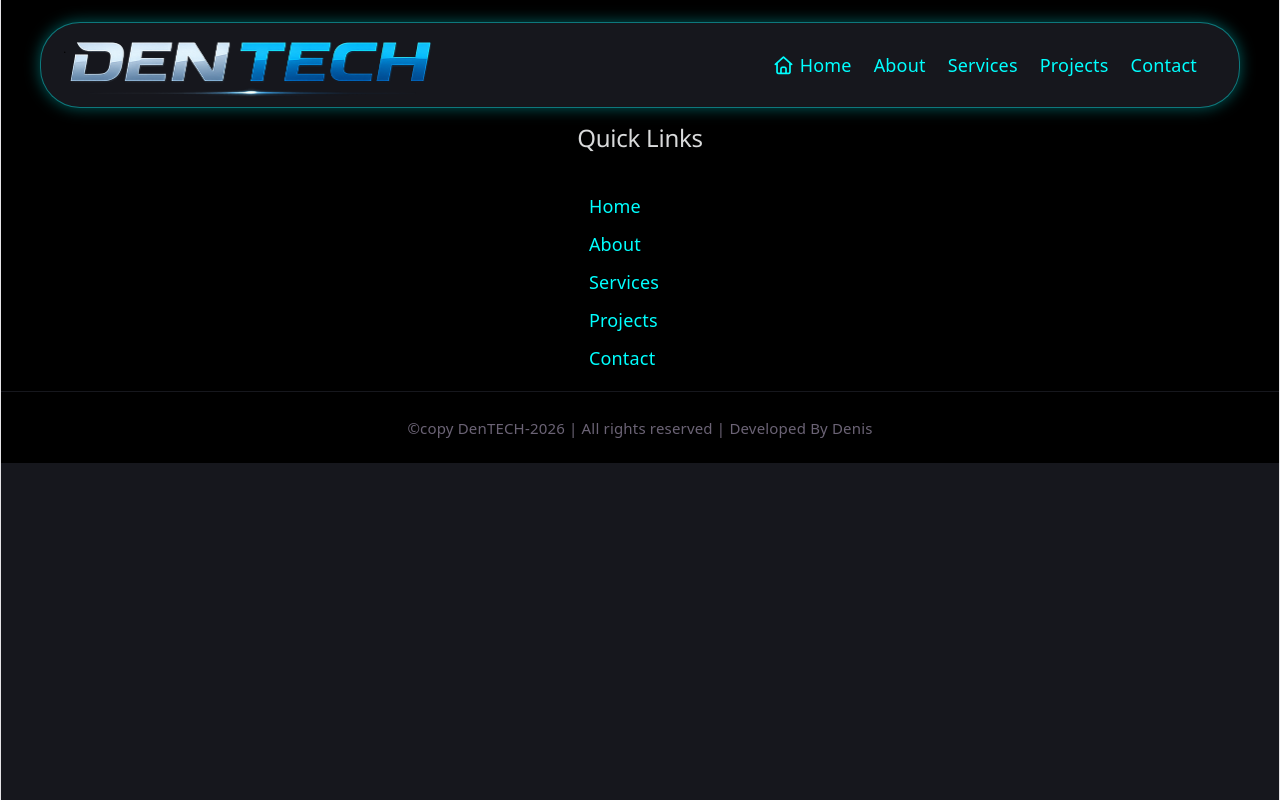
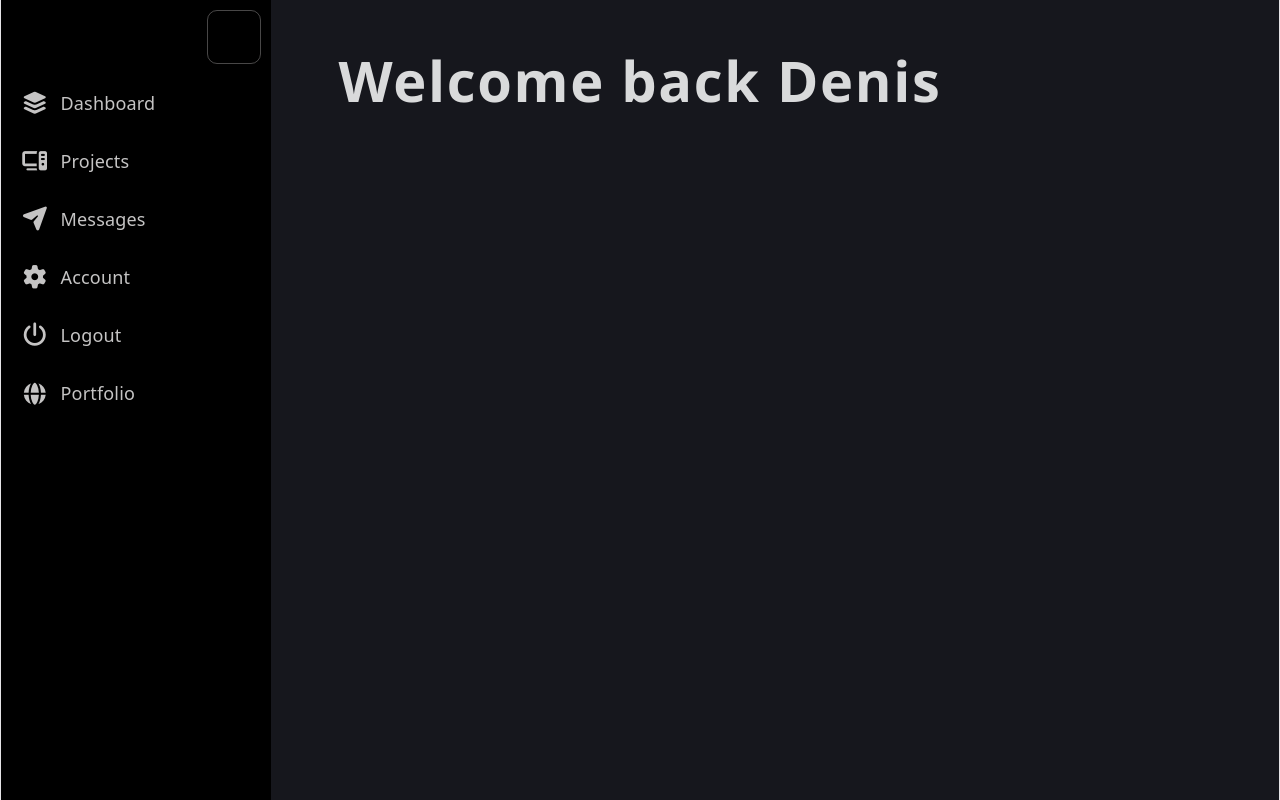
Before and after one commit to denisondeyo7-svg/DenTECH, a React app in the folder PORTFOLIO/: page /Admin in a window 1280 px wide. Shown: the top 800 px of the page. Built offline with nearby package versions, Linux system fonts and the light colour scheme; the HTML template or start-up script is replaced by a standard one.

Commit message:
save changes

```diff
--- a/PORTFOLIO/src/About.jsx
+++ b/PORTFOLIO/src/About.jsx
@@ -1,5 +1,5 @@
 import aboutImage from './assets/1785571552364 (1)-Photoroom.png'
-
+import { Link } from 'react-router-dom'
 function About(){
 
     const content = [
@@ -30,7 +30,7 @@ function About(){
                                 <h1>{content.contentTheme}</h1>
                                 <p>{content.mycontent}</p>
                                 <br />
-                                <button id='aboutbtn'>View My Projects <i className='fas fa-globe'></i></button>
+                                <Link to="/Projects"id='aboutbtn'>View My Projects <i className='fas fa-globe'></i></Link>
                             </div>
                         ))}
 
--- /dev/null
+++ b/PORTFOLIO/src/Admin.jsx
@@ -0,0 +1,51 @@
+import { useState } from "react";
+
+function Dashboard() {
+  const [isCollapsed, setIsCollapsed] = useState(false);
+
+  return (
+    <div className={`admin-container ${isCollapsed ? "sidebar-collapsed" : ""}`}>
+
+      <div className="adminsidebar">
+
+        <button className="toggle-btn" onClick={() => setIsCollapsed(!isCollapsed)}>
+          <i className={isCollapsed ? "fas fa-bars" : "fas fa-times"}></i>
+        </button>
+
+        <div className="navlink">
+          <i className="fas fa-layer-group"></i>
+          <a href="">Dashboard</a>
+        </div>
+
+        <div className="navlink">
+          <i className="fas fa-computer"></i>
+          <a href="">Projects</a>
+        </div>
+
+        <div className="navlink">
+          <i className="fas fa-paper-plane"></i>
+          <a href="">Messages</a>
+        </div>
+
+        <div className="navlink">
+          <i className="fas fa-gear"></i>
+          <a href="">Account</a>
+        </div>
+
+        <div className="navlink">
+          <i className="fas fa-power-off"></i>
+          <a href="">Logout</a>
+        </div>
+
+        <div className="navlink">
+          <i className="fas fa-globe"></i>
+          <a href="/">Portfolio</a>
+        </div>
+      </div>
+
+
+    </div>
+  );
+}
+
+export default Dashboard;
--- /dev/null
+++ b/PORTFOLIO/src/Admincontent.jsx
@@ -0,0 +1,11 @@
+function Content(){
+
+    return(
+        <section className="admin-content">
+
+            <h1 className="welcome-message">Welcome back Denis</h1>
+
+        </section>
+    )
+}
+export default Content
--- a/PORTFOLIO/src/App.css
+++ b/PORTFOLIO/src/App.css
@@ -81,19 +81,7 @@ nav a:hover{
 
 }
 
-.sticks{
-  display: flex;
-  flex-direction: column;
-  gap: 7px;
-
-}
-
-.stick{
-  background: aqua;
-  width: 30px;
-  height: 2px;
-
-}
+
 .sidebar {
    display: none;
     position: fixed;
@@ -368,6 +356,8 @@ nav a:hover{
 }
 
 #workbtn{
+  text-decoration: none;
+
   display: flex;
 
   align-items: center;
@@ -391,7 +381,13 @@ nav a:hover{
   transition: .3s ease-in;
 
 }
-
+.message{
+  padding: 10px;
+  border-radius: 5px;
+  background: #ffffff46;
+  text-align: center;
+  color: #c5c4c4;
+}
 #workbtn:hover{
 
   background: transparent;
@@ -403,6 +399,8 @@ nav a:hover{
 }
 
 #reachbtn{
+  text-decoration: none;
+
   display: flex;
 
   align-items: center;
@@ -683,6 +681,8 @@ nav a:hover{
   color: aqua;
 
   font-size: 18px;
+
+  text-decoration: none;
 
 }
 
@@ -945,7 +945,8 @@ nav a:hover{
 }
 
 form{
-
+  max-width: 90%;
+  width: 100%;
   display: flex;
 
   flex-direction: column;
@@ -1090,6 +1091,101 @@ footer{
   padding: 22px;
 
 }
+
+.admin-container{
+  display: flex;
+  width: 100%;
+}
+.adminsidebar{
+  display: flex;
+  flex-direction: column;
+  width: 15rem;
+  height: 100vh;
+  background: #000;
+  z-index: 1000;
+}
+
+.adminsidebar button{
+  display: flex;
+  align-items: center;
+  justify-content: center;
+  align-self: flex-end;
+  background: transparent;
+  border: 1px solid #c5c4c45d;
+  margin: 10px;
+  width: 3rem;
+  height: 3rem;
+  border-radius: 10px;
+  font-size: 20px;
+}
+.adminsidebar button:hover{
+  border: 1px solid rgba(0, 255, 255, 0.733);
+  color: aqua;
+  background: rgba(0, 255, 255, 0.11);
+  box-shadow:  0 0 10px rgba(0, 255, 255, 0.842);
+}
+
+.adminsidebar  .navlink{
+  padding: 16px 20px;
+}
+
+.navlink{
+  display: flex;
+  align-items: center;
+  gap: 12px;
+}
+
+.navlink i{
+  font-size: 22px;
+  color: #c5c4c4;
+}
+
+.navlink a{
+  color: #c5c4c4;
+  text-decoration: none;
+}
+.navlink:hover{
+
+  background: rgba(0, 255, 255, 0.274);
+  color: #000;
+}
+
+.admin-content{
+  position: absolute;
+  display: flex;
+  flex-direction: column;
+  max-width: 90%;
+  width: 100%;
+  align-items: center;
+  align-self: center;
+  justify-self: center;
+}
+
+.sidebar-collapsed .adminsidebar {
+  width: 70px;
+  padding: 20px 0;
+  align-items: center;
+}
+
+.sidebar-collapsed .navlink a {
+  display: none;
+}
+
+.sidebar-collapsed .toggle-btn {
+  align-self: center;
+}
+
+.admin-content {
+  flex-grow: 1;
+  padding: 20px;
+}
+.welcome-message{
+  line-height: 100%;
+}
+
+
+
+
 
 @media screen and (max-width: 480px) {
 
@@ -1440,8 +1536,10 @@ header {
   gap: 16px;
 }
 
+
 #workbtn,
 #reachbtn {
+
   display: flex;
   align-items: center;
   justify-content: center;
--- a/PORTFOLIO/src/App.jsx
+++ b/PORTFOLIO/src/App.jsx
@@ -7,6 +7,9 @@ import Myservices from './Services.jsx'
 import Contact from './Contact.jsx'
 import Footer from './Footer.jsx'
 import Projects from './Projects.jsx'
+import Reachout from './Contactpage.jsx'
+import Dashboard from './Admin.jsx'
+import Content from './Admincontent.jsx'
 
 
 function Home() {
@@ -30,10 +33,19 @@ function Home() {
 function App(){
   return(
     <BrowserRouter>
-      <Header/>
         <Routes>
-          <Route path="/" element={<Home/>}/>
-          <Route path="/Projects" element={<Projects/>}/>
+          <Route path="/" element={<><Header/><Home/></>}/>
+          <Route path="/Projects" element={
+              <><Header/><Projects/></>}/>
+          <Route path="/contact" element={
+              <><Header/><Reachout/></>}/>
+          <Route path="/Admin" element={
+
+            <>
+              <Dashboard/>
+              <Content/>
+            </>
+            }/>
         </Routes>
       <Footer/>
     </BrowserRouter>
--- a/PORTFOLIO/src/Contact.jsx
+++ b/PORTFOLIO/src/Contact.jsx
@@ -1,5 +1,27 @@
+import { useState } from "react";
+
 function Contact(){
 
+    const [message, setMessage] = useState("");
+
+    function handleSubmit(event){
+
+        event.preventDefault();
+
+        const form = event.target;
+
+        fetch("http://localhost/dentech-backend/contact.php",{
+
+            method: "POST",
+            body: new FormData(form)
+
+        })
+
+        .then(response => response.text())
+        .then(data => {
+            setMessage("Your message has been sent successfully!");
+        });
+    }
     return(
         <section className="Contactsection" id="contact">
             <h1>Get In Touch</h1>
@@ -19,16 +41,22 @@ function Contact(){
 
                 </div>
                 <div className="form">
-                    <form action="" method="post">
+                    <form onSubmit={handleSubmit}>
                         <h1>Send Request</h1>
+                        {message && <p className="message">{message}</p>}
                         <div className="input">
                             <label htmlFor="firstname">Firstname</label>
-                            <input type="text" name="firstname" required/>
+                            <input type="text" name="firstname"id="firstname" required/>
                         </div>
 
                         <div className="input">
-                            <label htmlFor="Lastname">Lastname</label>
-                            <input type="text" name="Lastname" required/>
+                            <label htmlFor="lastname">Lastname</label>
+                            <input type="text" name="lastname" id="lastname"required/>
+                        </div>
+
+                        <div className="input">
+                            <label htmlFor="number">Number</label>
+                            <input type="tel" name="number"id="number" required/>
                         </div>
 
                         <div className="input">
--- /dev/null
+++ b/PORTFOLIO/src/Contactpage.jsx
@@ -0,0 +1,80 @@
+import { useState } from "react";
+
+function Reachout(){
+
+    const [message , setMessage] = useState("");
+
+    function handleSubmit(event){
+
+        event.preventDefault();
+
+        const form = event.target;
+
+        fetch("http://localhost/dentech-backend/contact.php",{
+
+            method: "POST",
+            body: new FormData(form)
+
+        })
+
+        .then(response => response.text())
+        .then(data => {
+            setMessage("Your message has been sent successfully!");
+        });
+    }
+
+    return(
+        <section className="Contactsection" id="contact">
+            <br /><br />
+            <h1>Get In Touch</h1>
+            <div className="contact-wrapper">
+                <h1>Have a project in mind ? Let's build something great together.</h1>
+
+                <div className="contact-container">
+                    <p>Whether you need a website, web application, backend system, or a creative design, I'd love to hear about your idea.</p>
+                    <div className="contactdetails">
+                        <ul>
+                            <li>Email: <a href="mailto:denisondeyo7@gmail.com">denisondeyo7@gmail.com</a></li>
+                            <li>Phone | Whatsapp: 0726534460</li>
+                            <li>Location: Kakamega town - Kenya</li>
+                        </ul>
+                    </div>
+
+
+                </div>
+                <div className="form">
+                    <form onSubmit={handleSubmit}>
+                        <h1>Send Request</h1>
+
+                        {message && <p className="message">{message}</p>}
+                        <div className="input">
+                            <label htmlFor="firstname">Firstname</label>
+                            <input type="text" name="firstname"id="firstname" required/>
+                        </div>
+
+                        <div className="input">
+                            <label htmlFor="lastname">Lastname</label>
+                            <input type="text" name="lastname" id="lastname"required/>
+                        </div>
+
+                        <div className="input">
+                            <label htmlFor="number">Number</label>
+                            <input type="tel" name="number"id="number" required/>
+                        </div>
+
+                        <div className="input">
+                            <label htmlFor="message">Your Message</label>
+                            <textarea name="message" id="message"required></textarea>
+
+                        </div>
+<br />
+                        <button id="sendmessage">Send Message</button>
+                    </form>
+
+                </div>
+                <h1>Let's Turn Your  idea into  functional  digital Solution</h1>
+            </div>
+        </section>
+    )
+}
+export default Reachout
--- a/PORTFOLIO/src/Footer.jsx
+++ b/PORTFOLIO/src/Footer.jsx
@@ -5,12 +5,10 @@ function Footer(){
         <footer><br /><br />
             <div className="mainfooter">
                 <div className="FooterSocials">
-                    <i className='fab fa-github'></i>
-                    <i className='fab fa-linkedin'></i>
-                    <i className='fab fa-whatsapp'></i>
-                    <i className='fab fa-facebook'></i>
-                    <i className='fab fa-twitter'></i>
-                    <i className='fas fa-phone'></i>
+                    <a href="https://github.com/denisondeyo7-svg"><i className='fab fa-github'></i></a>
+                    <a href="https://www.linkedin.com/in/denis-ondeyo-8885813b6/"><i className='fab fa-linkedin'></i></a>
+                    <a href="https://wa.me/254726534460"><i className='fab fa-whatsapp'></i></a>
+                    <a href="tel:+254726534460"><i className='fas fa-phone'></i></a>
                 </div>
                 <h2>Quick Links</h2>
                 <nav>
@@ -21,10 +19,14 @@ function Footer(){
                     <a href="/#contact">Contact</a>
                 </nav>
 
+                <h2>Management</h2>
+                    <nav>
+                        <Link to="/Admin">Admin</Link>
+                    </nav>
 
             </div>
             <div className="subfooter">
-                <small>©copy DenTECH-2026 | All rights reserved | Developed By Denis</small>
+                <small>©DenTECH-2026 | All rights reserved | Developed By Denis</small>
             </div>
         </footer>
     );
--- a/PORTFOLIO/src/Projects.jsx
+++ b/PORTFOLIO/src/Projects.jsx
@@ -21,7 +21,8 @@ function Projects() {
               <p>Lorem ipsum dolor sit amet consectetur adipisicing elit. Dolor, ducimus modi!</p>
             </div>
             <div className="btn">
-              <button>View Live Site</button>
+
+              <a href="https://campus-study-hub.totalh.net/"><button>View Live Site</button></a>
             </div>
           </div>
 
--- a/PORTFOLIO/src/Services.jsx
+++ b/PORTFOLIO/src/Services.jsx
@@ -7,7 +7,7 @@ function Myservices(){
     const services = [
         {number:"1" ,Skill:"Web Development" ,AboutSkill:"Building responsive, modern, and functional websites tailored to different needs."},
         {number:"2" ,Skill:"Frontend Development" ,AboutSkill:"Creating modern, responsive interfaces using HTML, CSS, JavaScript, and React."},
-        {number:"3" ,Skill:"Backend Development" ,AboutSkill:"Building secure backend systems with CRUD functionality using PHP, MySQL, and Django."},
+        {number:"3" ,Skill:"Backend Development" ,AboutSkill:"Building secure backend systems with CRUD functionality using PHP, MySQL."},
         {number:"4" ,Skill:"UI Design" ,AboutSkill:"Designing clean digital interfaces that communicate effectively."}
 
 
@@ -19,8 +19,7 @@ function Myservices(){
         {number:"3", toolname:"Javascript"},
         {number:"4", toolname:"React"},
         {number:"5", toolname:"PHP"},
-        {number:"6", toolname:"DJANGO"},
-        {number:"7", toolname:"mySQL"}
+        {number:"6", toolname:"mySQL"}
     ]
 
     return(
```
Also changed, not shown: PORTFOLIO/src/Header.jsx (+6 -5 lines), PORTFOLIO/src/LandingPage.jsx (+7 -8 lines).
